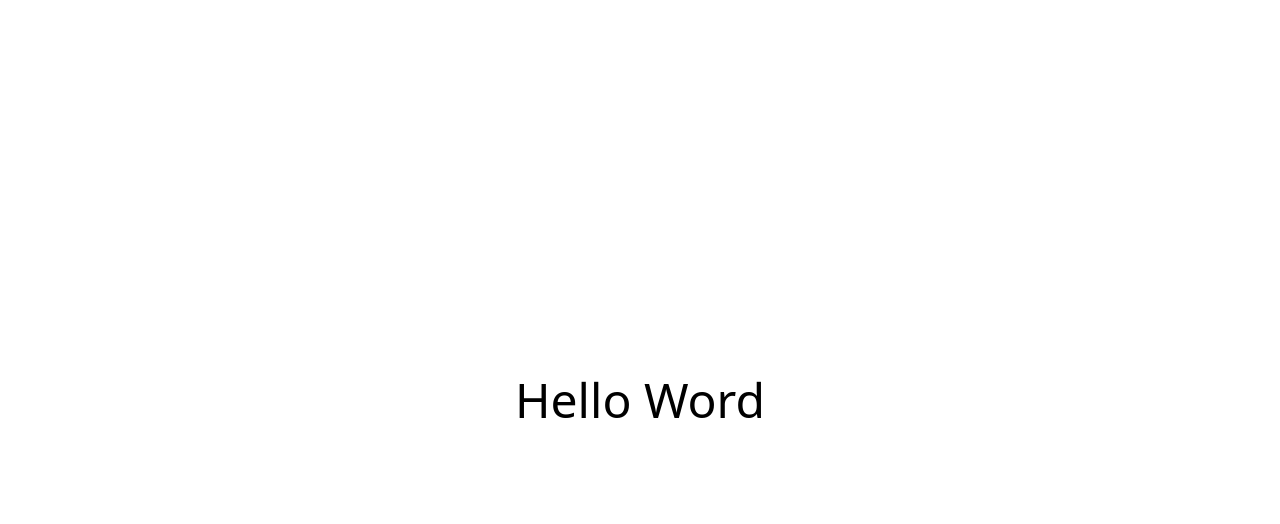
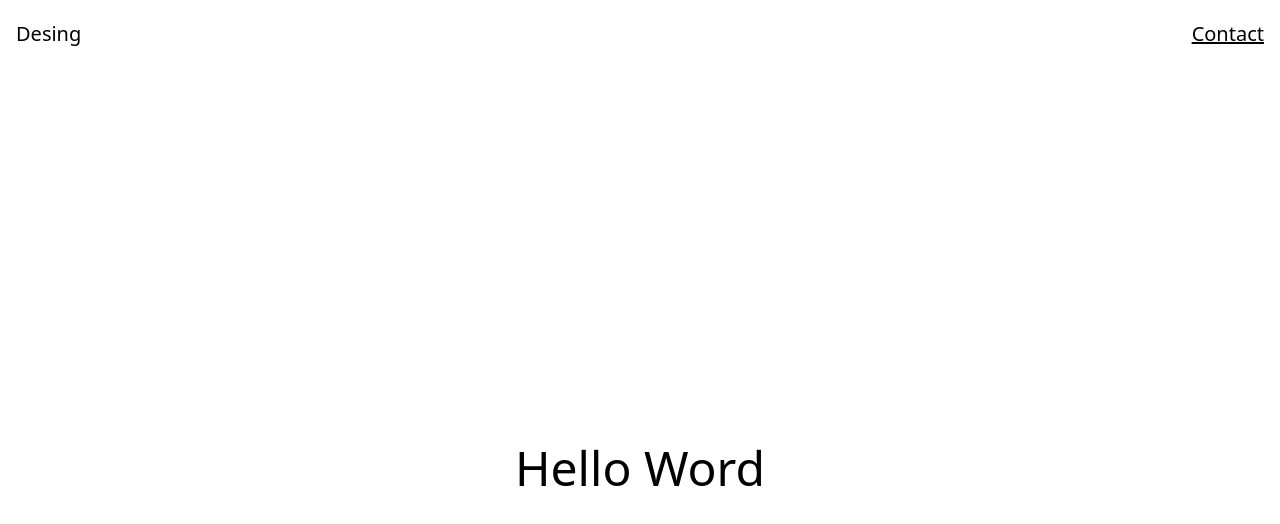
Before and after one commit to davidmedev222/design, a Next.js app: page / in a window 1280 px wide. Shown: the top 524 px of the page. Built offline with nearby package versions, Linux system fonts and the light colour scheme.

Commit message:
feat(ui): add UI of the header component

```diff
--- a/src/app/layout.tsx
+++ b/src/app/layout.tsx
@@ -1,3 +1,4 @@
+import { Header } from '@/components'
 import '@/styles/globals.css'
 
 export const metadata = {
@@ -12,7 +13,10 @@ interface Props {
 function RootLayout({ children }: Props) {
   return (
     <html lang='en'>
-      <body>{children}</body>
+      <body>
+        <Header />
+        {children}
+      </body>
     </html>
   )
 }
--- /dev/null
+++ b/src/components/header/Header.tsx
@@ -0,0 +1,14 @@
+import Link from 'next/link'
+
+function Header() {
+  return (
+    <header className='mx-auto flex max-w-screen-xl items-center justify-between px-4 py-5 text-xl'>
+      <span>Desing</span>
+      <Link href='#' className='underline transition-colors duration-300 hover:text-gray-700'>
+        Contact
+      </Link>
+    </header>
+  )
+}
+
+export default Header
--- /dev/null
+++ b/src/components/index.ts
@@ -0,0 +1 @@
+export { default as Header } from './header/Header'
```
